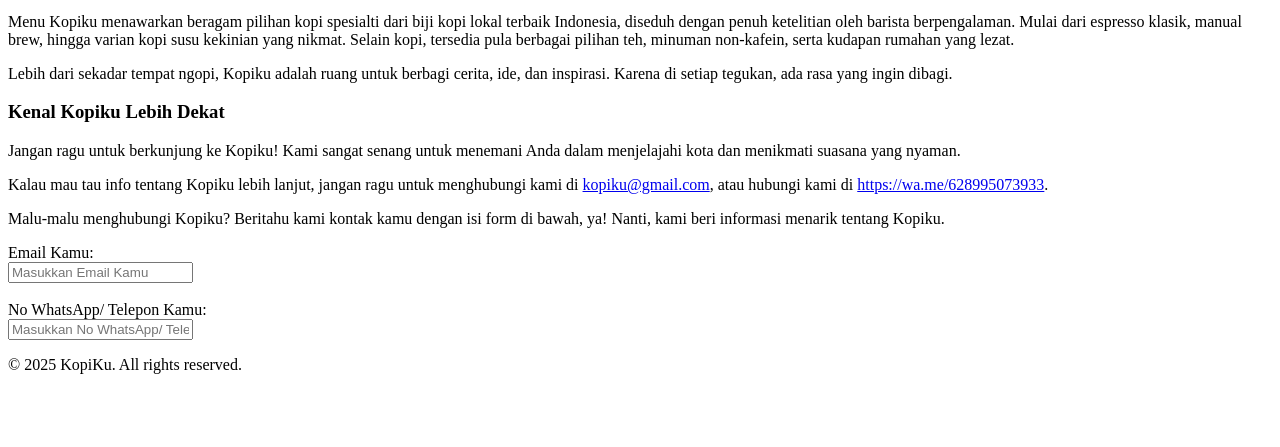
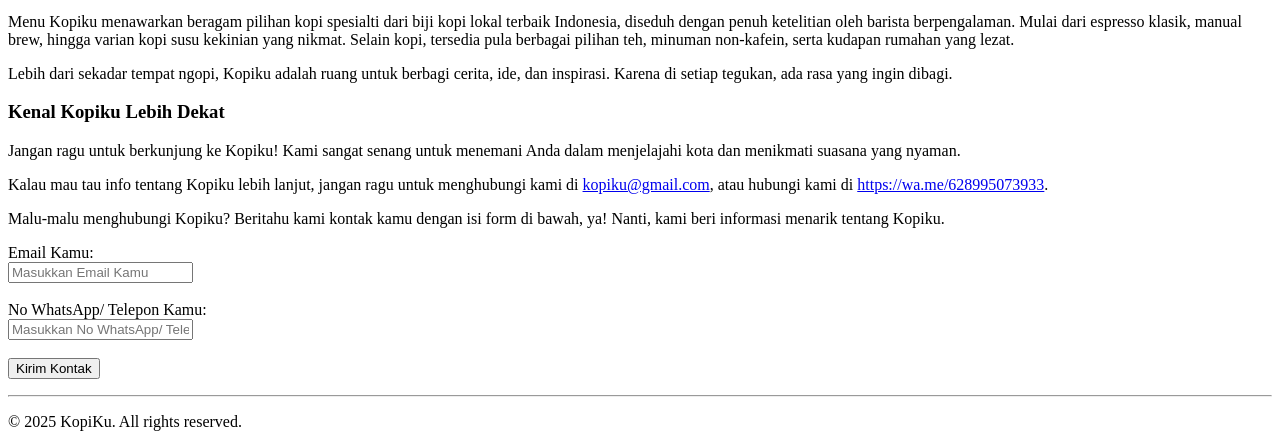
Before and after one commit to AirinKris03/html-kopiku, a plain HTML site: page index.html in a window 1280 px wide. Shown: the part 1265-1712 px from the top of the page. Before the commit the page ends 1655 px from the top, so only its background shows below. Drawn offline with Linux system fonts and the light colour scheme.

Commit message:
menambah tag form pada form newsletter konsumen

```diff
--- a/index.html
+++ b/index.html
@@ -152,6 +152,7 @@
 
       <!-- Section Contact -->
       <section id="contact">
+        <!-- Description Contact -->
         <h3>Kenal Kopiku Lebih Dekat</h3>
         <p>
           Jangan ragu untuk berkunjung ke Kopiku! Kami sangat senang untuk
@@ -163,9 +164,11 @@
           menghubungi kami di <a href="mailto:kopiku@gmail.com">kopiku@gmail.com</a>,
           atau hubungi kami di <a href="tel:+628995073933">https://wa.me/628995073933</a>.
         </p>
+        <!-- Form Newsletter Konsumen -->
         <p>
           Malu-malu menghubungi Kopiku? Beritahu kami kontak kamu dengan isi form di bawah, ya! Nanti, kami beri informasi menarik tentang Kopiku.
-          <div>
+          <form action="">
+            <div>
               <label for="email-input">Email Kamu: </label> <br />
               <input
                 type="email"
@@ -186,9 +189,14 @@
                 placeholder="Masukkan No WhatsApp/ Telepon Kamu"
               />
             </div>
+            <br>
+            <button type="submit">Kirim Kontak</button>
+          </form>
         </p>
       </section>
     </main>
+    <hr>
+    <!-- Footer -->
     <footer>
       <p>&copy; 2025 KopiKu. All rights reserved.</p>
     </footer>
```
